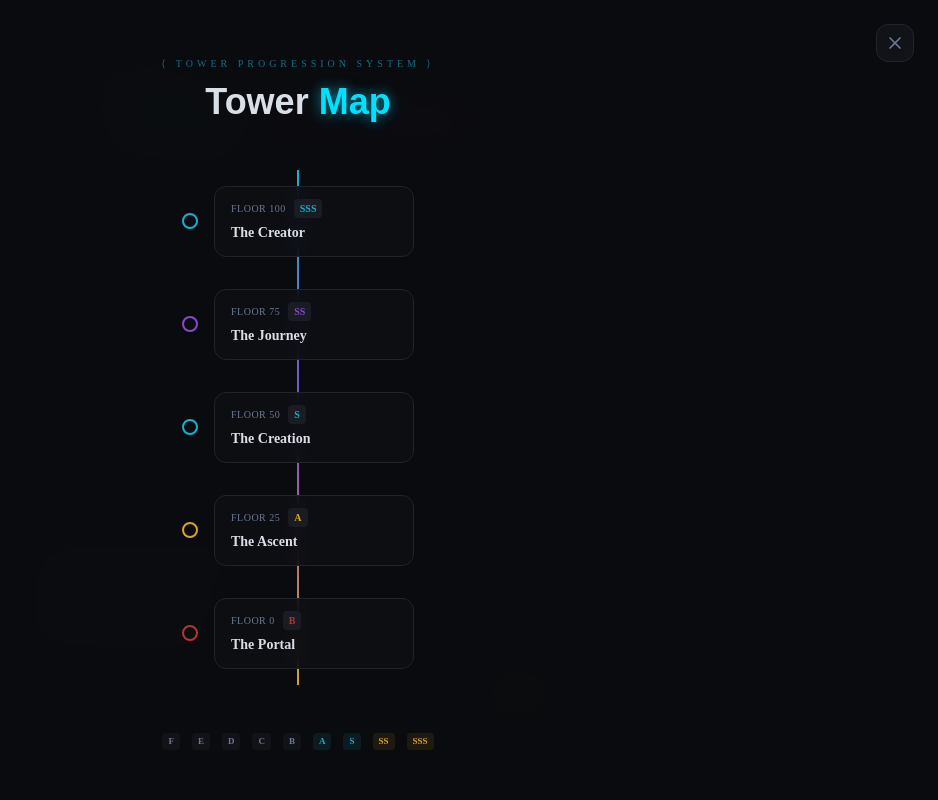
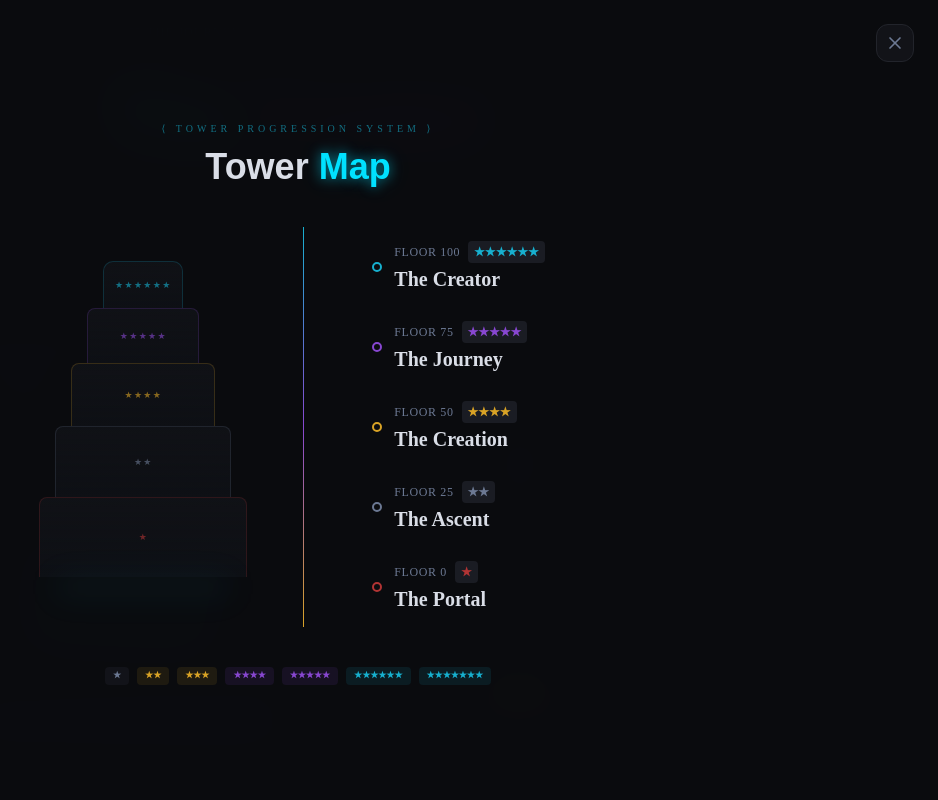
Before and after one commit to fawwazgoreng/fawwaz-tower, a React (Vite) app: page / in a window 1280 px wide. Both pictures are taken after a click on the button "TOWER MODE". Shown: the top 800 px of the page, without its empty margins (342-1280 px from the left). Built offline with nearby package versions, Linux system fonts and the light colour scheme.

Commit message:
feat: add tower shape when Tower Mode active

```diff
--- a/src/components/elements/TowerMode.tsx
+++ b/src/components/elements/TowerMode.tsx
@@ -7,12 +7,20 @@ interface TowerModeProps {
 }
 
 const floors = [
-  { floor: 100, label: "The Creator", section: "creator", rank: "SSS", color: "text-primary" },
-  { floor: 75, label: "The Journey", section: "journey", rank: "SS", color: "text-secondary" },
-  { floor: 50, label: "The Creation", section: "creation", rank: "S", color: "text-primary" },
-  { floor: 25, label: "The Ascent", section: "ascent", rank: "A", color: "text-accent" },
-  { floor: 0, label: "The Portal", section: "portal", rank: "B", color: "text-destructive" },
+  { floor: 100, label: "The Creator",  section: "creator",  stars: 6, color: "text-primary",   dotColor: "hsl(var(--primary))"   },
+  { floor: 75,  label: "The Journey",  section: "journey",  stars: 5, color: "text-secondary",  dotColor: "hsl(var(--secondary))" },
+  { floor: 50,  label: "The Creation", section: "creation", stars: 4, color: "text-accent",     dotColor: "hsl(var(--accent))"    },
+  { floor: 25,  label: "The Ascent",   section: "ascent",   stars: 2, color: "text-muted-foreground", dotColor: "hsl(var(--muted-foreground))" },
+  { floor: 0,   label: "The Portal",   section: "portal",   stars: 1, color: "text-destructive", dotColor: "hsl(var(--destructive))" },
 ];
+
+// widths & heights for the pyramid tower blocks (index 0 = top/Floor 100)
+const towerWidths = ["md:w-20 w-14", "md:w-28 w-20", "md:w-36 w-28", "md:w-44 w-36", "md:w-52 w-44"];
+const towerHeights = ["h-12",  "h-14",  "h-16", "h-18", "h-20"];
+
+const StarRank = ({ count, className }: { count: number; className?: string }) => (
+  <span className={className}>{"★".repeat(count)}</span>
+);
 
 export const TowerMode = ({ active, onClose }: TowerModeProps) => {
   const scrollTo = (id: string) => {
@@ -32,7 +40,7 @@ export const TowerMode = ({ active, onClose }: TowerModeProps) => {
           transition={{ duration: 0.5 }}
           className="fixed inset-0 z-60 bg-background/98 backdrop-blur-xl flex flex-col items-center justify-center"
         >
-          {/* Close button */}
+          {/* Close */}
           <motion.button
             initial={{ opacity: 0, y: -20 }}
             animate={{ opacity: 1, y: 0 }}
@@ -48,7 +56,7 @@ export const TowerMode = ({ active, onClose }: TowerModeProps) => {
             initial={{ opacity: 0, y: -30 }}
             animate={{ opacity: 1, y: 0 }}
             transition={{ delay: 0.2, duration: 0.6 }}
-            className="text-center mb-12"
+            className="text-center mb-10"
           >
             <span className="font-heading text-[10px] tracking-[0.4em] uppercase text-primary/60">
               ⟨ Tower Progression System ⟩
@@ -58,65 +66,117 @@ export const TowerMode = ({ active, onClose }: TowerModeProps) => {
             </h2>
           </motion.div>
 
-          {/* Vertical progression */}
-          <div className="relative flex flex-col items-center gap-0">
-            {/* Progress bar line */}
+          {/* Main Layout: Tower Visual + Connector + Floor List */}
+          <div className="flex items-center gap-10 md:gap-14">
+
+            {/* Tower Visual (pyramid) */}
+            <motion.div
+              initial={{ opacity: 0, x: -30 }}
+              animate={{ opacity: 1, x: 0 }}
+              transition={{ delay: 0.4, duration: 0.6 }}
+              className="flex flex-col items-center"
+            >
+              {floors.map((f, i) => (
+                <button
+                  key={f.floor}
+                  onClick={() => scrollTo(f.section)}
+                  className={`
+                    relative group flex items-center justify-center
+                    ${towerWidths[i]} ${towerHeights[i]}
+                    -mt-px first:mt-0
+                    border-l border-r border-t last:border-b
+                    border-current/20
+                    bg-linear-to-b from-muted/40 to-card
+                    rounded-t-sm
+                    first:rounded-t-md last:rounded-b-md
+                    transition-all duration-300
+                    hover:brightness-125
+                    ${f.color}
+                  `}
+                >
+                  <StarRank
+                    count={f.stars}
+                    className="text-[9px] tracking-[0.15em] opacity-60 group-hover:opacity-100 transition-opacity"
+                  />
+                </button>
+              ))}
+              {/* Glow base */}
+              <div className="w-44 h-3 mt-1 rounded-full bg-primary/10 blur-lg" />
+            </motion.div>
+
+            {/* Connector line */}
             <motion.div
               initial={{ scaleY: 0 }}
               animate={{ scaleY: 1 }}
-              transition={{ duration: 1, delay: 0.3 }}
-              className="absolute left-1/2 -translate-x-1/2 top-0 bottom-0 w-0.5 origin-top"
+              transition={{ duration: 0.8, delay: 0.35 }}
+              className="self-stretch w-px origin-top"
               style={{
                 background: "linear-gradient(to bottom, hsl(var(--primary)), hsl(var(--secondary)), hsl(var(--accent)))",
               }}
             />
 
+            {/* Floor List */}
+            <div className="flex flex-col">
               {floors.map((f, i) => (
                 <motion.button
                   key={f.floor}
-                initial={{ opacity: 0, x: i % 2 === 0 ? -40 : 40 }}
+                  initial={{ opacity: 0, x: 40 }}
                   animate={{ opacity: 1, x: 0 }}
-                transition={{ duration: 0.5, delay: 0.4 + i * 0.15 }}
+                  transition={{ duration: 0.4, delay: 0.45 + i * 0.12 }}
                   onClick={() => scrollTo(f.section)}
-                className="relative flex items-center gap-4 py-4 group cursor-pointer"
+                  className="relative flex items-center gap-3 px-3 py-3.5 rounded-lg group cursor-pointer hover:bg-muted/30 transition-all"
                 >
                   {/* Node dot */}
-                <div className="relative z-10">
-                  <div className={`w-4 h-4 rounded-full border-2 border-current ${f.color} bg-background group-hover:scale-125 transition-transform`} />
-                  <div className={`absolute inset-0 rounded-full ${f.color} opacity-0 group-hover:opacity-40 blur-md transition-opacity`} />
+                  <div className="relative z-10 shrink-0">
+                    <div
+                      className={`w-2.5 h-2.5 rounded-full border-2 border-current ${f.color} bg-background group-hover:scale-125 transition-transform`}
+                    />
+                    <div
+                      className={`absolute inset-0 rounded-full ${f.color} opacity-0 group-hover:opacity-40 blur-sm transition-opacity`}
+                    />
                   </div>
 
-                {/* Floor info */}
-                <div className="text-left min-w-50 bg-card/80 backdrop-blur-sm border border-border rounded-lg px-4 py-3 group-hover:border-primary/40 transition-all">
-                  <div className="flex items-center gap-2 mb-0.5">
-                    <span className="font-heading text-[10px] tracking-wider text-muted-foreground">
-                      FLOOR {f.floor}
+                  {/* Info */}
+                  <div className="flex flex-col gap-0.5 text-left">
+                    <div className="flex items-center gap-2">
+                      <span className="font-heading md:text-[12px] text-[9px] tracking-wider text-muted-foreground uppercase">
+                        Floor {f.floor}
                       </span>
-                    <span className={`font-heading text-[10px] font-black px-1.5 py-0.5 rounded ${f.color} bg-muted`}>
-                      {f.rank}
+                      <StarRank
+                        count={f.stars}
+                        className={`font-heading md:text-[12px] text-[9px] font-black px-1.5 py-0.5 rounded bg-muted ${f.color}`}
+                      />
+                    </div>
+                    <span className="font-heading font-bold md:text-xl text-sm text-foreground">
+                      {f.label}
                     </span>
-                  </div>
-                  <span className="font-heading font-bold text-sm text-foreground">{f.label}</span>
                   </div>
                 </motion.button>
               ))}
             </div>
+          </div>
 
-          {/* Rank system legend */}
+          {/* Rank Legend */}
           <motion.div
             initial={{ opacity: 0 }}
             animate={{ opacity: 1 }}
             transition={{ delay: 1.2 }}
-            className="mt-12 flex gap-3"
+            className="mt-10 flex gap-2 flex-wrap justify-center"
           >
-            {["F", "E", "D", "C", "B", "A", "S", "SS", "SSS"].map((rank, i) => (
+            {[1, 2, 3, 4, 5, 6, 7].map((n) => (
               <span
-                key={rank}
-                className={`font-heading text-[9px] font-bold px-1.5 py-0.5 rounded ${
-                  i >= 7 ? "text-accent bg-accent/10" : i >= 5 ? "text-primary bg-primary/10" : "text-muted-foreground bg-muted/50"
+                key={n}
+                className={`font-heading text-[9px] font-bold px-2 py-0.5 rounded ${
+                  n >= 6
+                    ? "text-primary bg-primary/10"
+                    : n >= 4
+                    ? "text-secondary bg-secondary/10"
+                    : n >= 2
+                    ? "text-accent bg-accent/10"
+                    : "text-muted-foreground bg-muted/50"
                 }`}
               >
-                {rank}
+                {"★".repeat(n)}
               </span>
             ))}
           </motion.div>
```
Lines whose indentation alone changed are shown as unchanged.
